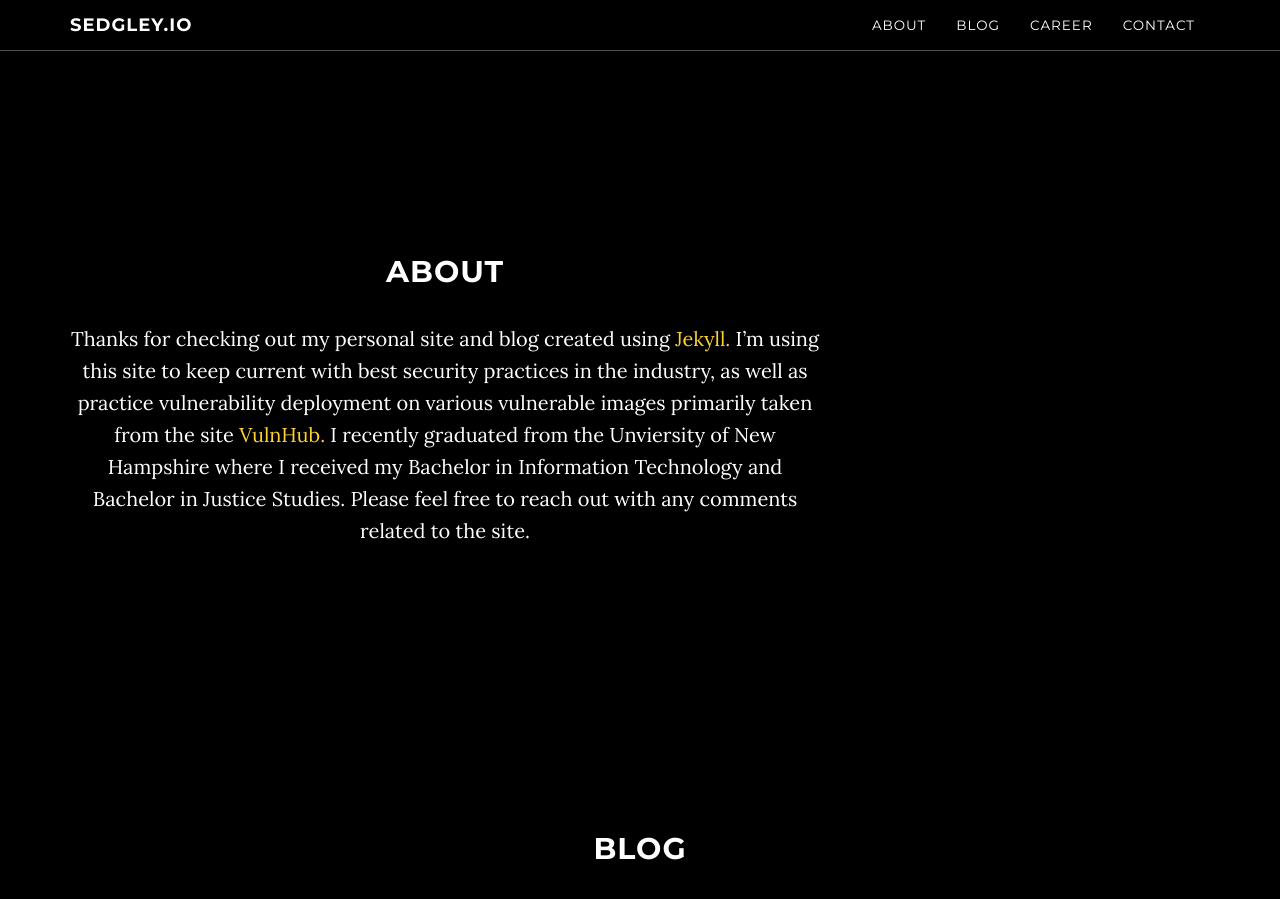
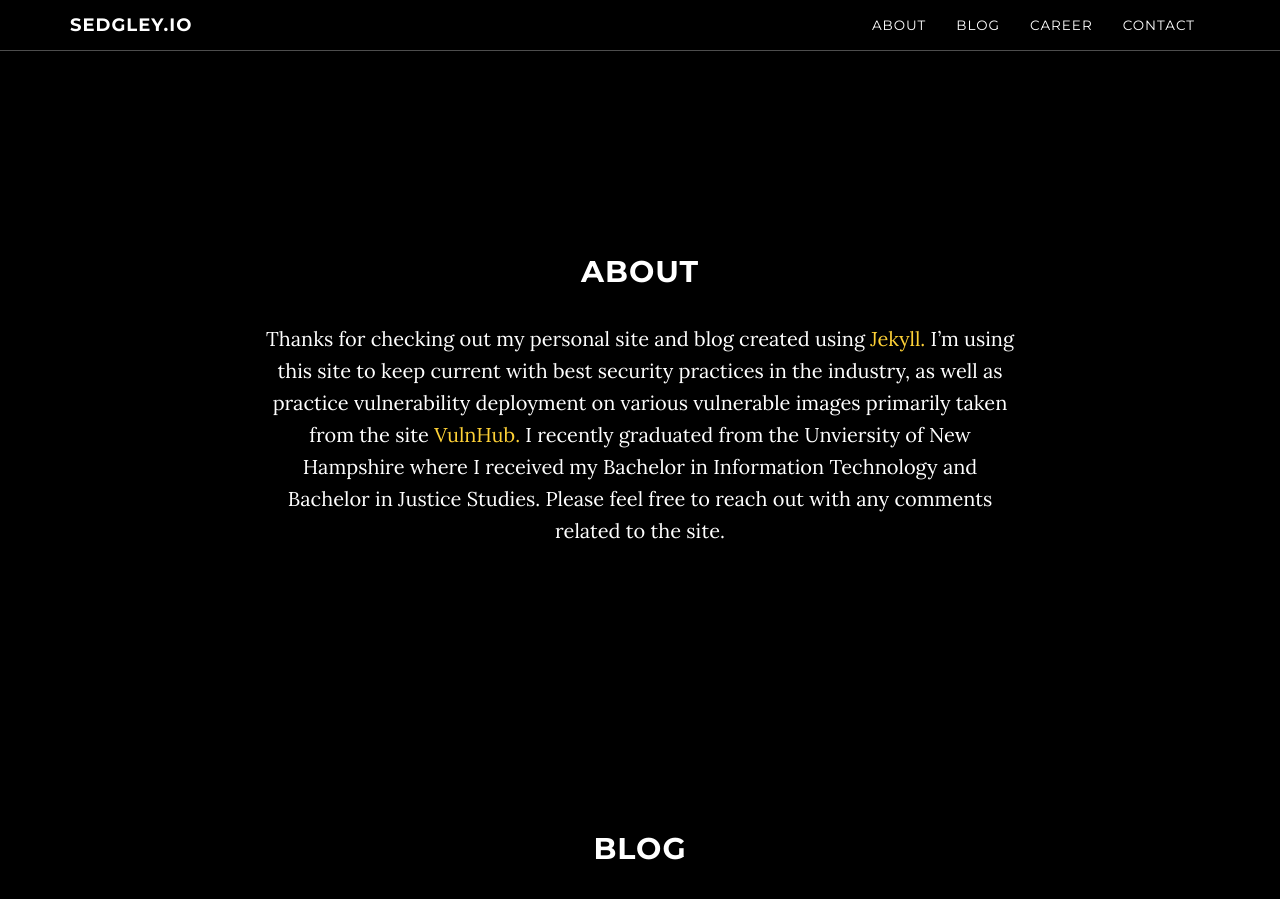
Before and after one commit to cbsedgley/cbsedgley.github.io, a Jekyll site: the page built from index.html, in a window 1280 px wide and 900 px high, scrolled down 895 px. Built offline with Jekyll 4.4.1, drawn with Linux system fonts in a browser that asks for light colours; comment, search, counter and statistics services are not loaded; grey boxes are pictures that could not be loaded.

Commit message:
fix offset

```diff
--- a/_includes/about.html
+++ b/_includes/about.html
@@ -1,7 +1,7 @@
 <!-- About Section -->
 <section id="{{ page.title }}" class="container content-section text-center">
   <div class="row">
-      <div class="col-lg-8 col-lg-offset-0">
+      <div class="col-lg-8 col-lg-offset-2">
         {{ page.content | markdownify }}
   </div>
   </div>
```
